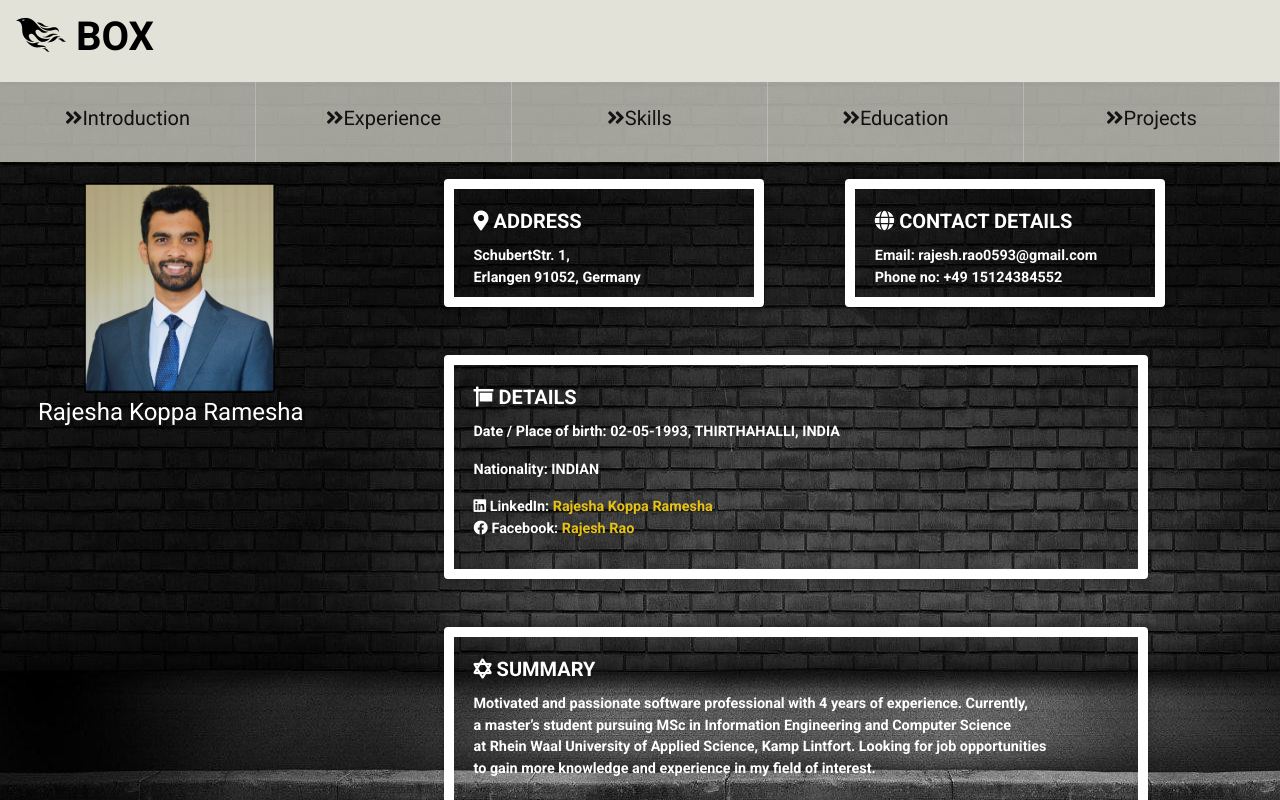
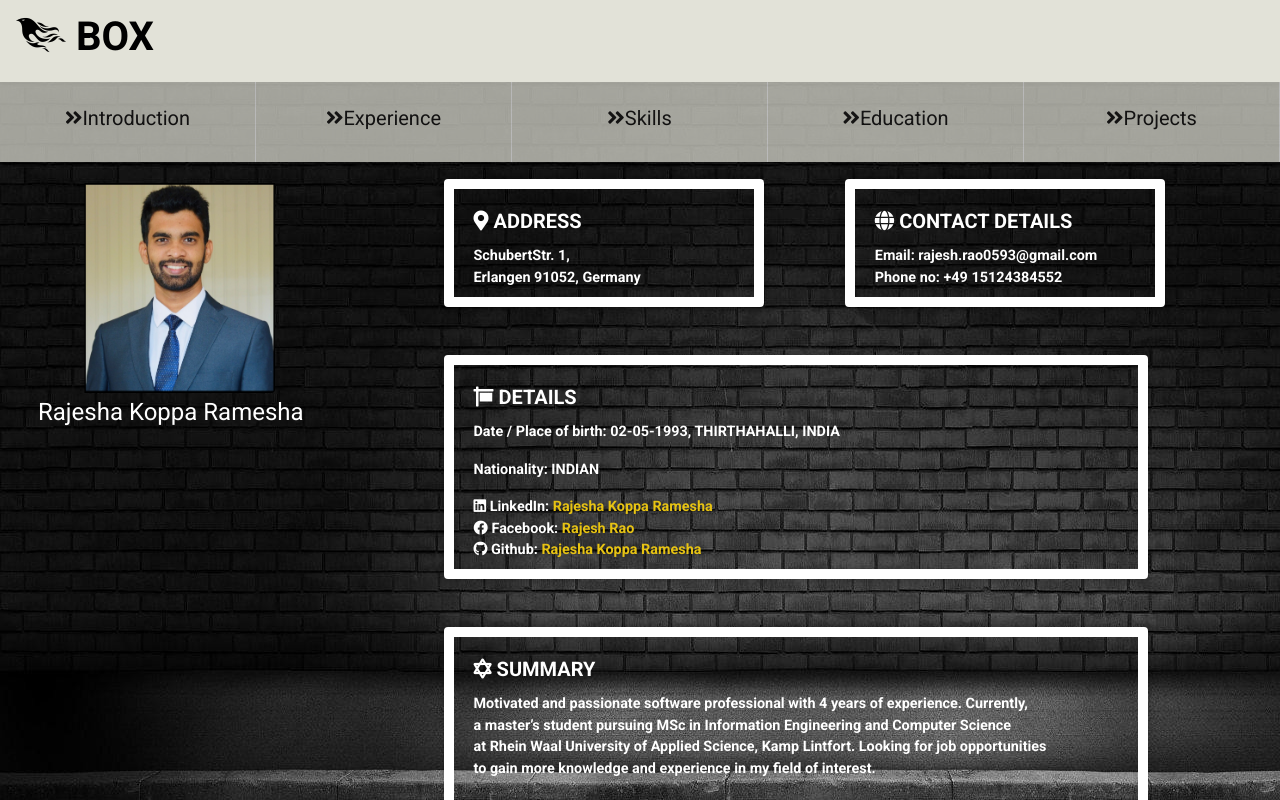
Before and after one commit to RajeshRao93/Box-website, a React (Create React App) app: page /resumepage in a window 1280 px wide. Both pictures are taken after a click on the element "Introduction". Shown: the top 800 px of the page. Built offline with nearby package versions, Linux system fonts and the light colour scheme.

Commit message:
git hub link added

```diff
--- a/src/components/IntroductionComp.js
+++ b/src/components/IntroductionComp.js
@@ -1,60 +1,133 @@
 import React from "react";
-import { Row, Col, Container, Image, Text, Card } from 'react-bootstrap';
-import { MDBIcon } from 'mdbreact';
-import image from '../Images/RajeshImg.png';
-import './IntroductionComp.css';
+import { Row, Col, Container, Image, Text, Card } from "react-bootstrap";
+import { MDBIcon } from "mdbreact";
+import image from "../Images/RajeshImg.png";
+import "./IntroductionComp.css";
 
 class IntroductionComp extends React.Component {
-
   constructor() {
     super();
     this.state = {
-            Name: 'Rajesha Koppa Ramesha'
+      Name: "Rajesha Koppa Ramesha",
     };
   }
 
-
   render() {
     return (
-
       <div>
         <div className="introFirst">
-                    <Image style={{ paddingLeft: '20%', paddingTop: '5%', width: '65%' }} src={image} rounded />
+          <Image
+            style={{ paddingLeft: "20%", paddingTop: "5%", width: "65%" }}
+            src={image}
+            rounded
+          />
           <br />
-                    <h4 style={{ color: 'white', paddingLeft: '9%', paddingTop: '1%' }}> <b>{this.state.Name} </b> </h4>
+          <h4 style={{ color: "white", paddingLeft: "9%", paddingTop: "1%" }}>
+            {" "}
+            <b>{this.state.Name} </b>{" "}
+          </h4>
         </div>
         <div className="introSecond">
-                    <div className="addressCard" >
-                        <Card style={{ width: '20rem', height: '8rem', backgroundColor: '#00000000', border: 'solid white', borderWidth: '10px' }} >
+          <div className="addressCard">
+            <Card
+              style={{
+                width: "20rem",
+                height: "8rem",
+                backgroundColor: "#00000000",
+                border: "solid white",
+                borderWidth: "10px",
+              }}
+            >
               <Card.Body>
-                                <Card.Title><MDBIcon icon="map-marker-alt" /> <b>ADDRESS</b> </Card.Title>
-                                <Card.Text style={{ color: 'white' }}>
-                                    <b> SchubertStr. 1, <br /> Erlangen 91052, Germany</b>
-                                </Card.Text>
-                            </Card.Body>
-                        </Card>
-                        <br /><br />
-                        <Card style={{ width: '44rem', height: '14rem', backgroundColor: '#00000000', border: 'solid white', borderWidth: '10px' }}>
-                            <Card.Body>
-                                <Card.Title><MDBIcon icon="sign" /><b>  DETAILS</b></Card.Title>
-                                <Card.Text style={{ color: 'white' }}>
-                                    <b><p> Date / Place of birth: 02-05-1993, THIRTHAHALLI, INDIA</p>
-                                        <p> Nationality: INDIAN</p>
-                                        <MDBIcon fab icon="linkedin" /> LinkedIn: <a style={{ color: '#e7c313' }} href="https://www.linkedin.com/in/rajesha-koppa-ramesha-0bbb45124/">Rajesha Koppa Ramesha</a><br />
-                                        <MDBIcon fab icon="facebook" /> Facebook: <a style={{ color: '#e7c313' }} href="https://www.facebook.com/rajesh.rao.96">Rajesh Rao</a>
+                <Card.Title>
+                  <MDBIcon icon="map-marker-alt" /> <b>ADDRESS</b>{" "}
+                </Card.Title>
+                <Card.Text style={{ color: "white" }}>
+                  <b>
+                    {" "}
+                    SchubertStr. 1, <br /> Erlangen 91052, Germany
                   </b>
                 </Card.Text>
               </Card.Body>
             </Card>
-                        <br /><br />
-                        <Card style={{ width: '44rem', height: '14rem', backgroundColor: '#00000000', border: 'solid white', borderWidth: '10px' }} >
+            <br />
+            <br />
+            <Card
+              style={{
+                width: "44rem",
+                height: "14rem",
+                backgroundColor: "#00000000",
+                border: "solid white",
+                borderWidth: "10px",
+              }}
+            >
               <Card.Body>
-                                <Card.Title><MDBIcon icon="star-of-david" /> <b>SUMMARY</b></Card.Title>
-                                <Card.Text style={{ color: 'white' }}>
-                                    <b><p style={{ textAlign: 'justify' }}>Motivated and passionate software professional with 4 years of experience. Currently, <br />
-                                        a master’s student pursuing MSc in Information Engineering and Computer Science <br />
-                                        at Rhein Waal University of Applied Science, Kamp Lintfort. Looking for job opportunities <br />
-                                        to gain more knowledge and experience in my field of interest.</p></b>
+                <Card.Title>
+                  <MDBIcon icon="sign" />
+                  <b> DETAILS</b>
+                </Card.Title>
+                <Card.Text style={{ color: "white" }}>
+                  <b>
+                    <p>
+                      {" "}
+                      Date / Place of birth: 02-05-1993, THIRTHAHALLI, INDIA
+                    </p>
+                    <p> Nationality: INDIAN</p>
+                    <MDBIcon fab icon="linkedin" /> LinkedIn:{" "}
+                    <a
+                      style={{ color: "#e7c313" }}
+                      href="https://www.linkedin.com/in/rajesha-koppa-ramesha-0bbb45124/"
+                    >
+                      Rajesha Koppa Ramesha
+                    </a>
+                    <br />
+                    <MDBIcon fab icon="facebook" /> Facebook:{" "}
+                    <a
+                      style={{ color: "#e7c313" }}
+                      href="https://www.facebook.com/rajesh.rao.96"
+                    >
+                      Rajesh Rao
+                    </a>
+                    <br />
+                    <MDBIcon fab icon="github" /> Github:{" "}
+                    <a
+                      style={{ color: "#e7c313" }}
+                      href="https://github.com/RajeshRao93"
+                    >
+                      Rajesha Koppa Ramesha
+                    </a>
+                  </b>
+                </Card.Text>
+              </Card.Body>
+            </Card>
+            <br />
+            <br />
+            <Card
+              style={{
+                width: "44rem",
+                height: "14rem",
+                backgroundColor: "#00000000",
+                border: "solid white",
+                borderWidth: "10px",
+              }}
+            >
+              <Card.Body>
+                <Card.Title>
+                  <MDBIcon icon="star-of-david" /> <b>SUMMARY</b>
+                </Card.Title>
+                <Card.Text style={{ color: "white" }}>
+                  <b>
+                    <p style={{ textAlign: "justify" }}>
+                      Motivated and passionate software professional with 4
+                      years of experience. Currently, <br />
+                      a master’s student pursuing MSc in Information Engineering
+                      and Computer Science <br />
+                      at Rhein Waal University of Applied Science, Kamp
+                      Lintfort. Looking for job opportunities <br />
+                      to gain more knowledge and experience in my field of
+                      interest.
+                    </p>
+                  </b>
                 </Card.Text>
               </Card.Body>
             </Card>
@@ -62,18 +135,32 @@ class IntroductionComp extends React.Component {
         </div>
         <div className="introThird">
           <div className="contactCard">
-                        <Card style={{ width: '20rem', height: '8rem', backgroundColor: '#00000000', border: 'solid white', borderWidth: '10px' }}>
-
+            <Card
+              style={{
+                width: "20rem",
+                height: "8rem",
+                backgroundColor: "#00000000",
+                border: "solid white",
+                borderWidth: "10px",
+              }}
+            >
               <Card.Body>
-                                <Card.Title> <MDBIcon icon="globe" /> <b>CONTACT DETAILS</b></Card.Title>
-                                <Card.Text style={{ color: 'white' }}>
-                                    <b>  Email: rajesh.rao0593@gmail.com <br /> Phone no: +49 15124384552 </b>
+                <Card.Title>
+                  {" "}
+                  <MDBIcon icon="globe" /> <b>CONTACT DETAILS</b>
+                </Card.Title>
+                <Card.Text style={{ color: "white" }}>
+                  <b>
+                    {" "}
+                    Email: rajesh.rao0593@gmail.com <br /> Phone no: +49
+                    15124384552{" "}
+                  </b>
                 </Card.Text>
               </Card.Body>
             </Card>
           </div>
         </div>
-            </div >
+      </div>
     );
   }
 }
```
Lines whose indentation alone changed are shown as unchanged.
